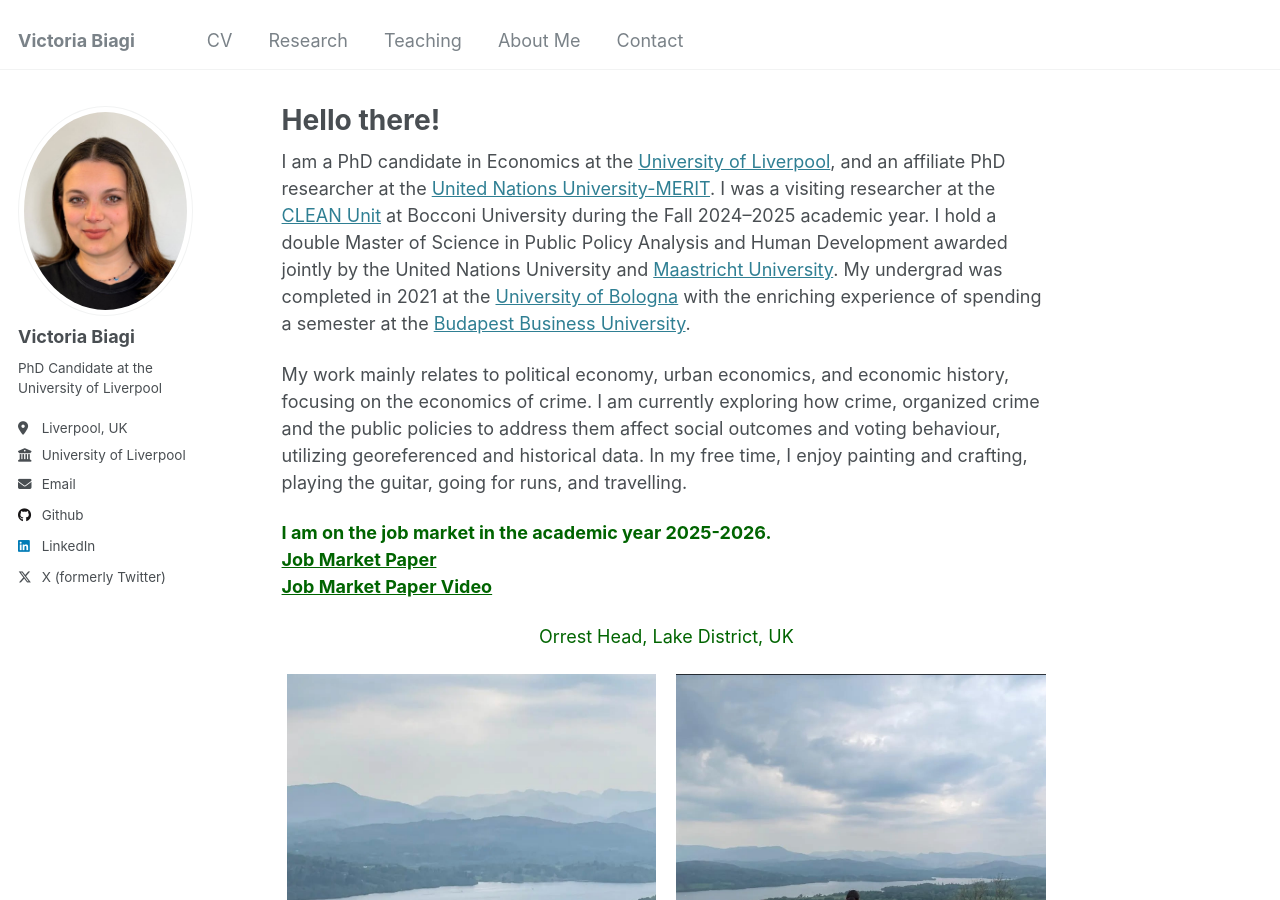
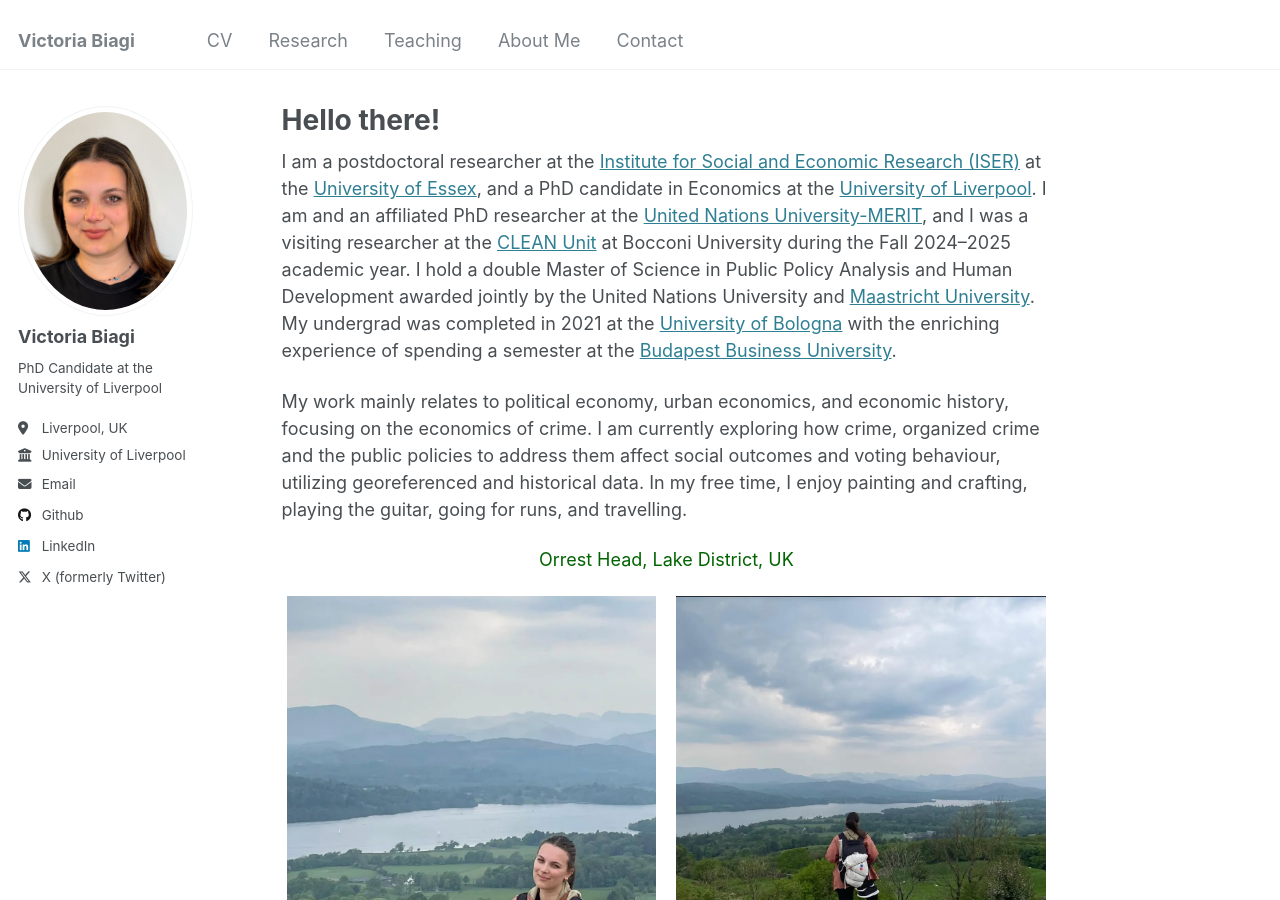
Before and after one commit to victoriabiagi/victoriabiagi.github.io, a Jekyll site: the page built from _pages/about.md, in a window 1280 px wide and 900 px high. Built offline with Jekyll 4.4.1, drawn with Linux system fonts in a browser that asks for light colours.

Commit message:
Update about.md

```diff
--- a/_pages/about.md
+++ b/_pages/about.md
@@ -7,16 +7,9 @@
   - /about.html
 ---
 
-I am a PhD candidate in Economics at the [University of Liverpool](https://www.liverpool.ac.uk/), and an affiliate PhD researcher at the [United Nations University-MERIT](https://unu.edu/merit). I was a visiting researcher at the [CLEAN Unit](https://clean.unibocconi.eu/) at Bocconi University during the Fall 2024–2025 academic year. I hold a double Master of Science in Public Policy Analysis and Human Development awarded jointly by the United Nations University and [Maastricht University](https://www.maastrichtuniversity.nl/). My undergrad was completed in 2021 at the [University of Bologna](https://www.unibo.it/en) with the enriching experience of spending a semester at the [Budapest Business University](https://uni-bge.hu/en).
+I am a postdoctoral researcher at the [Institute for Social and Economic Research (ISER)](https://www.iser.essex.ac.uk/) at the [University of Essex](https://www.essex.ac.uk/), and a PhD candidate in Economics at the [University of Liverpool](https://www.liverpool.ac.uk/). I am and an affiliated PhD researcher at the [United Nations University-MERIT](https://unu.edu/merit), and I was a visiting researcher at the [CLEAN Unit](https://clean.unibocconi.eu/) at Bocconi University during the Fall 2024–2025 academic year. I hold a double Master of Science in Public Policy Analysis and Human Development awarded jointly by the United Nations University and [Maastricht University](https://www.maastrichtuniversity.nl/). My undergrad was completed in 2021 at the [University of Bologna](https://www.unibo.it/en) with the enriching experience of spending a semester at the [Budapest Business University](https://uni-bge.hu/en).
 
 My work mainly relates to political economy, urban economics, and economic history, focusing on the economics of crime. I am currently exploring how crime, organized crime and the public policies to address them affect social outcomes and voting behaviour, utilizing georeferenced and historical data. In my free time, I enjoy painting and crafting, playing the guitar, going for runs, and travelling.
-
-<span style="font-weight: bold; color: #006400">
-  I am on the job market in the academic year 2025-2026.<br>
-  <a href="/assets/JMP_0226.pdf" style="color: #006400;">Job Market Paper</a> <br>
-<a href="https://www.youtube.com/watch?v=5GvZzstOofA" style="color: #006400;">Job Market Paper Video</a>
-</span>
-
 
 <!-- Centered description -->
 <div style="text-align: center;">
```
